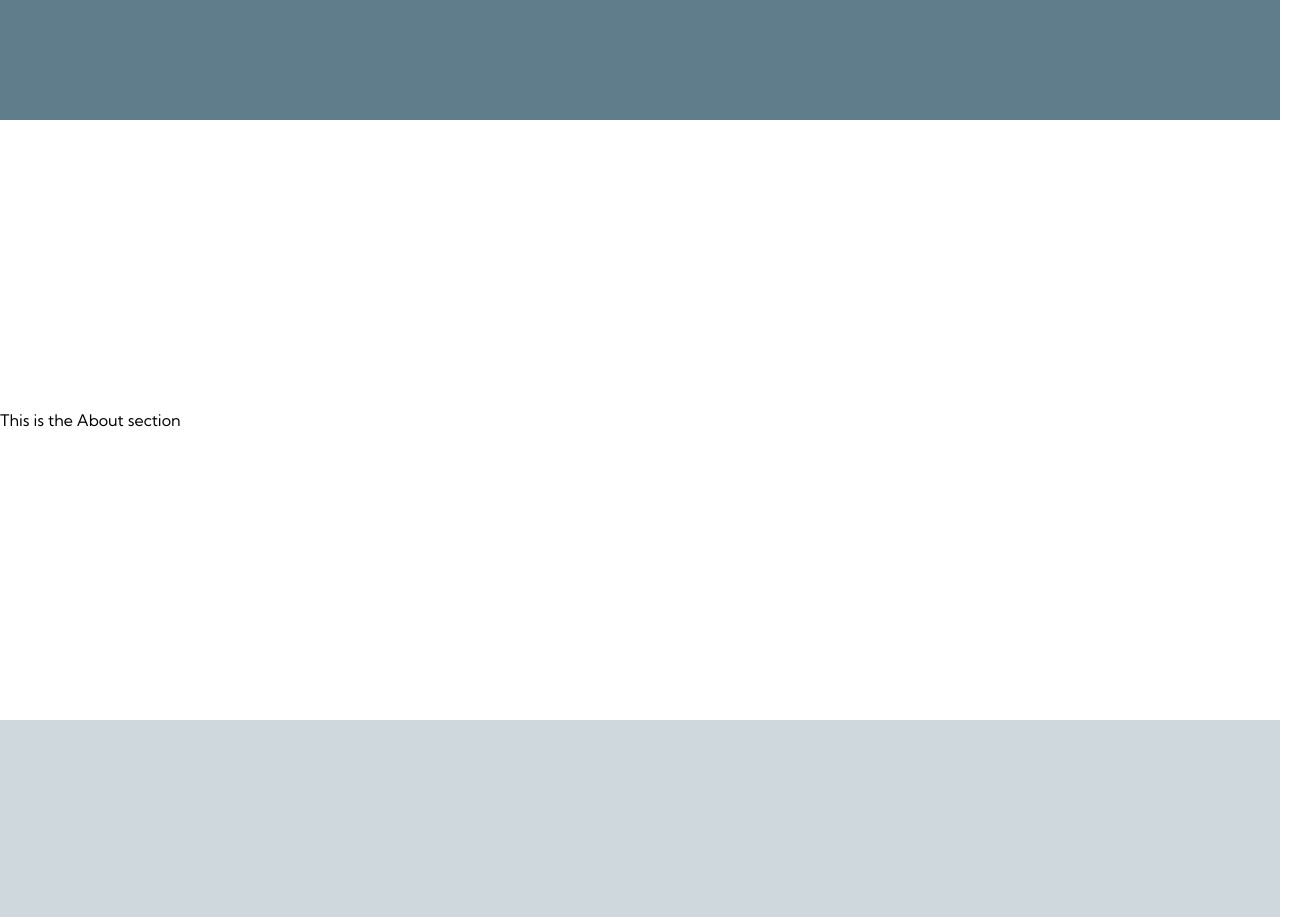
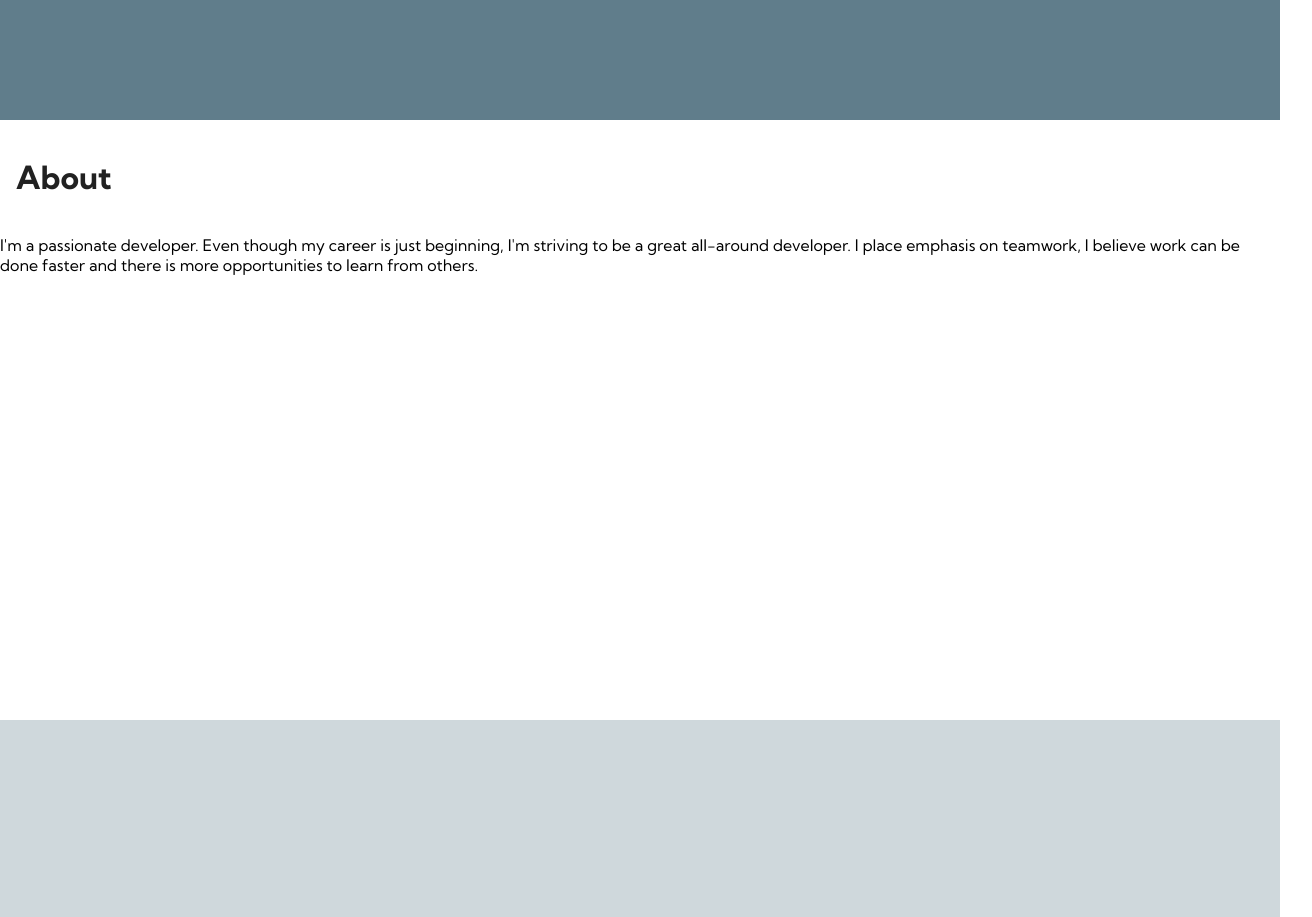
Before and after one commit to Bendr-Dev/Personal-Website, a Svelte app: page / in a window 1280 px wide. Shown: the part 480-1397 px from the top of the page, 1312 px wide, since content can reach past the window. Built offline with nearby package versions, Linux system fonts and the light colour scheme.

Commit message:
Adds about section

```diff
--- a/src/About.svelte
+++ b/src/About.svelte
@@ -7,8 +7,38 @@
     width: 100%;
     height: 75vh;
     background-color: var(--text-icons);
-    align-items: center;
+    flex-direction: column;
+  }
+
+  .title {
+    color: var(--primary-text-color);
+    text-align: left;
+    width: 100%;
+    padding: 1rem;
+  }
+
+  .content {
+    display: flex;
+    flex-direction: row;
   }
 </style>
 
-<div class="about" id="about">This is the About section</div>
+<div class="about" id="about">
+  <div class="title">
+    <h1>About</h1>
+  </div>
+  <div class="content">
+    <div class="info">
+      <span>I'm a passionate developer. Even though my career is just
+        beginning, I'm striving to be a great all-around developer.
+        I place emphasis on teamwork, I believe work can be done faster
+        and there is more opportunities to learn from others.</span>
+    </div>
+    <div class="photo">
+
+    </div>
+    <div class="other-info">
+
+    </div>
+  </div>
+</div>
--- a/src/Nav.svelte
+++ b/src/Nav.svelte
@@ -41,7 +41,7 @@
     display: flex;
     flex-direction: row;
     justify-content: space-between;
-    height: 7rem;
+    height: 5rem;
     position: fixed;
   }
 
```
Also changed, not shown: public/Endres.jpg (added).
